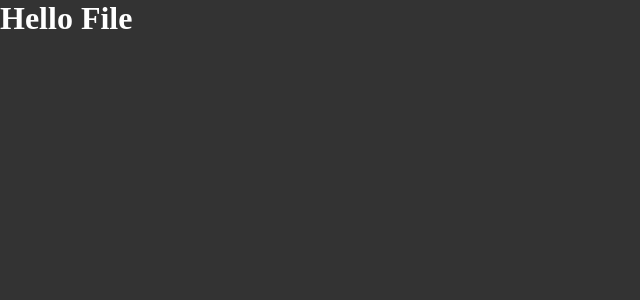
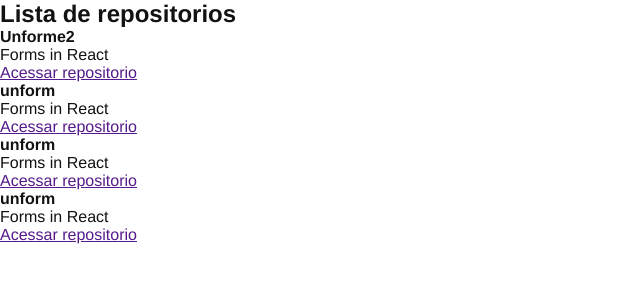
Before and after one commit to Abmaellf/01-github-explorer, a React app: page / in a window 1280 px wide. Shown: the top 300 px of the page, without its empty margins (0-640 px from the left). Built offline with nearby package versions, Linux system fonts and the light colour scheme.

Commit message:
ch1-1.2.1-Primeiro componente react

```diff
--- a/src/App.jsx
+++ b/src/App.jsx
@@ -1,6 +1,7 @@
+import { RepositoryList } from './components/RepositoryList';
 import './styles/global.scss';
 
 export function App() {
 
-    return <h1> Hello File </h1>
+    return <RepositoryList/>
 }
--- /dev/null
+++ b/src/components/RepositoryList.jsx
@@ -0,0 +1,49 @@
+const repositorioName =  'Unforme2';
+
+
+export function RepositoryList() {
+    return (
+        <section className="repository-list">
+            <h1>Lista de repositorios</h1>
+
+            <ul>
+                <li>
+                    <strong> {repositorioName}</strong>
+                    <p> Forms in React</p>
+
+                    <a href="">
+                        Acessar repositorio
+                    </a>
+                </li>
+
+                <li>
+                    <strong> unform</strong>
+                    <p> Forms in React</p>
+
+                    <a href="">
+                        Acessar repositorio
+                    </a>
+                </li>
+
+                <li>
+                    <strong> unform</strong>
+                    <p> Forms in React</p>
+
+                    <a href="">
+                        Acessar repositorio
+                    </a>
+                </li>
+
+                <li>
+                    <strong> unform</strong>
+                    <p> Forms in React</p>
+
+                    <a href="">
+                        Acessar repositorio
+                    </a>
+                </li>
+            </ul>
+        </section>
+
+    );
+}
--- a/src/styles/global.scss
+++ b/src/styles/global.scss
@@ -5,7 +5,7 @@
 }
 
 body {
-    font: Arial, Helvetica, sans-serif;
-    background: #333;
-    color: #fff;
+    font: 16px "Helvetica Neue", Arial, sans-serif;
+
+    color: #121214;
 }
```
